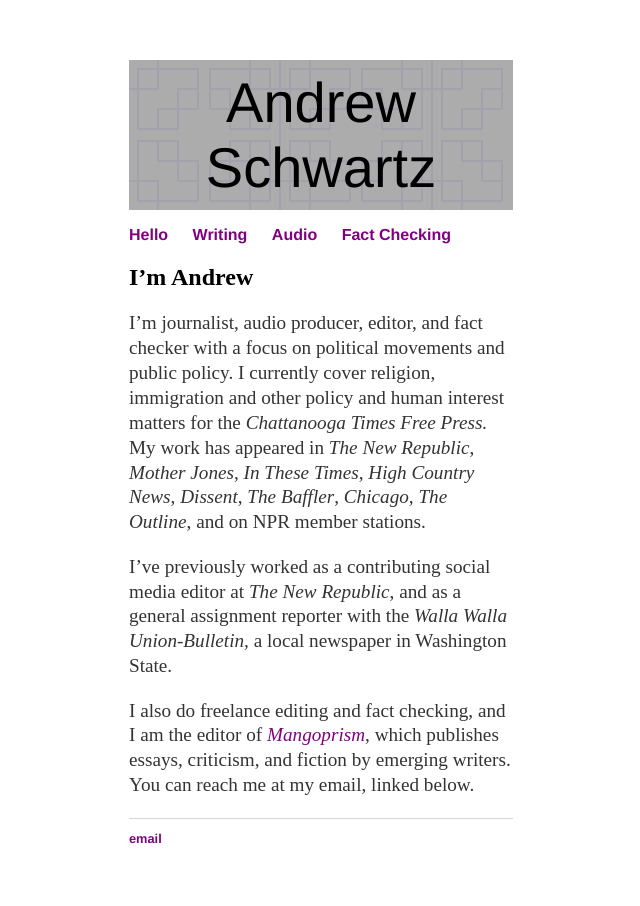
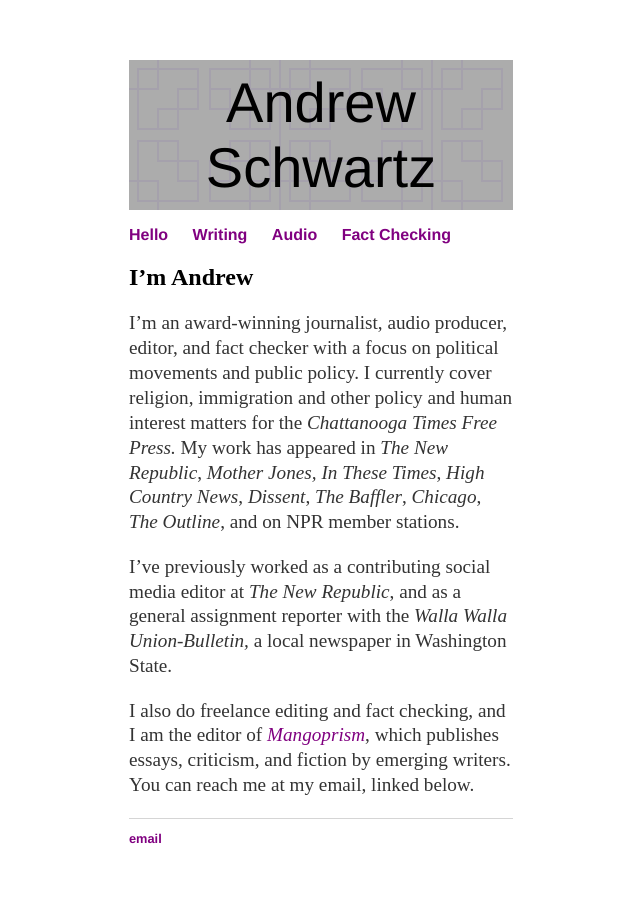
Before and after one commit to aonschwartz/aonschwartz.github.io, a Jekyll site: the page built from index.md, in a window 1280 px wide. Shown: the whole page, without its empty margins (319-959 px from the left). Built offline with Jekyll 4.4.1, drawn with Linux system fonts in a browser that asks for light colours.

Commit message:
Update index.md

```diff
--- a/index.md
+++ b/index.md
@@ -6,7 +6,7 @@ title: Andrew Schwartz
 
 ## I'm Andrew
 
-I'm journalist, audio producer, editor, and fact checker with a focus on political movements and public policy. I currently cover religion, immigration and other policy and human interest matters for the *Chattanooga Times Free Press.* My work has appeared in *The New Republic*, *Mother Jones,* *In These Times*, *High Country News*, *Dissent*, *The Baffler*, *Chicago*, *The Outline*, and on NPR member stations.
+I'm an award-winning journalist, audio producer, editor, and fact checker with a focus on political movements and public policy. I currently cover religion, immigration and other policy and human interest matters for the *Chattanooga Times Free Press.* My work has appeared in *The New Republic*, *Mother Jones,* *In These Times*, *High Country News*, *Dissent*, *The Baffler*, *Chicago*, *The Outline*, and on NPR member stations.
 
 I've previously worked as a contributing social media editor at *The New Republic*, and as a general assignment reporter with the *Walla Walla Union-Bulletin,* a local newspaper in Washington State.
 
```
